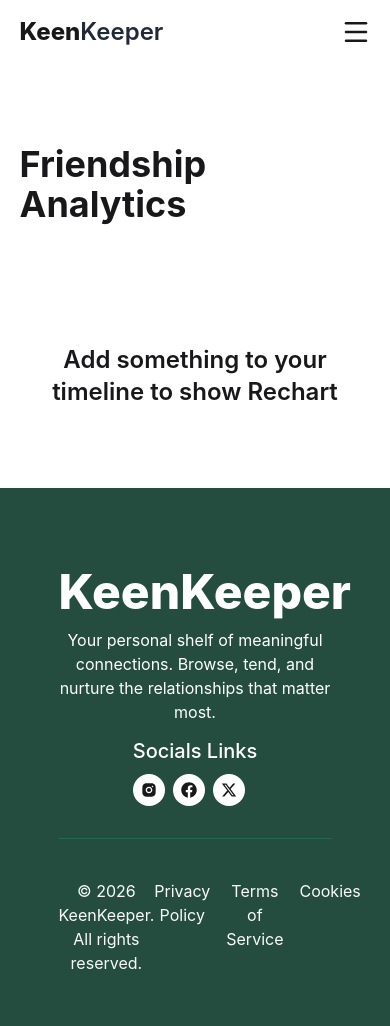
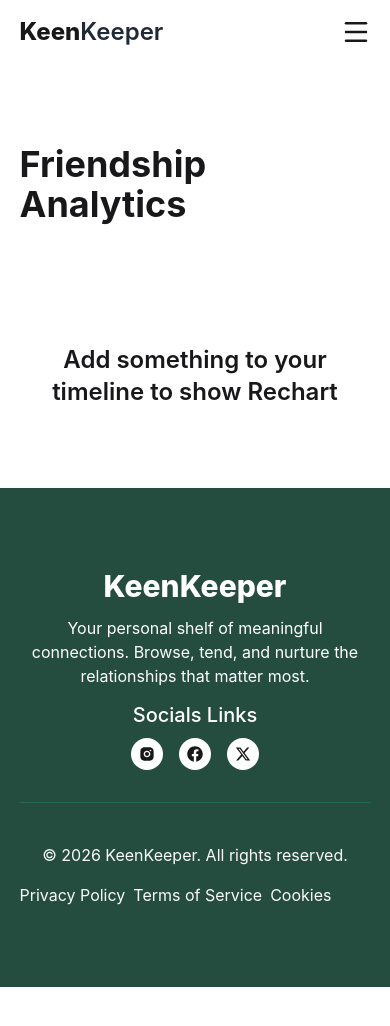
Before and after one commit to shakibn2004/Assainment-07, a React (Vite) app: page /stats in a window 390 px wide. Shown: the top 1026 px of the page. After the commit the page ends 987 px from the top, so only its background shows below. Built offline with nearby package versions, Linux system fonts and the light colour scheme.

Commit message:
Some resposive problems solved

```diff
--- a/src/Componets/Home/Footer.jsx
+++ b/src/Componets/Home/Footer.jsx
@@ -6,15 +6,15 @@ import { RiInstagramFill } from "react-icons/ri";
 const Footer = () => {
   return (
     <header className="bg-[#244D3F] text-center py-20">
-      <div className="space-y-3 max-w-277.5 w-[70%] mx-auto border-b border-[#1A8862]/50 pb-8">
-        <h1 className="text-5xl font-extrabold text-white">KeenKeeper</h1>
+      <div className="space-y-3 max-w-277.5 w-[90%] md:w-[90%] mx-auto border-b border-[#1A8862]/50 pb-8">
+        <h1 className="text-3xl md:text-5xl font-extrabold text-white">KeenKeeper</h1>
         <p className="text-white">
           Your personal shelf of meaningful connections. Browse, tend, and
           nurture the relationships that matter most.
         </p>
         <div className="socials grid justify-center gap-2">
           <h3 className="text-[20px] font-medium text-white">Socials Links</h3>
-          <ul className="icons flex gap-2">
+          <ul className="icons flex gap-4">
             <li className="bg-white p-2 rounded-full">
               <RiInstagramFill />
             </li>
@@ -28,9 +28,9 @@ const Footer = () => {
         </div>
       </div>
       <div>
-        <div className="copy-write flex justify-between max-w-277.5 w-[70%] mx-auto mt-10 text-[#FAFAFA]">
+        <div className="copy-write flex gap-4 md:gap-0 flex-col md:flex-row justify-between max-w-277.5 w-[90%] md:w-[70%] mx-auto mt-10 text-[#FAFAFA]">
           <p>© 2026 KeenKeeper. All rights reserved.</p>
-          <ul className="other flex gap-4 ">
+          <ul className="other flex gap-2 md:gap-4 ">
             <li>Privacy Policy </li>
             <li>Terms of Service </li>
             <li>Cookies</li>
--- a/src/Componets/Home/Header.jsx
+++ b/src/Componets/Home/Header.jsx
@@ -3,7 +3,7 @@ import { useState } from "react";
 import { Link } from "react-router";
 
 const Header = () => {
-  const [toggle, setToggle] = useState(localStorage.getItem("status"));
+  const [toggle, setToggle] = useState();
   const [menu, setMenu] = useState(false);
   return (
     <div className="sticky top-0 bg-white z-10">
```
